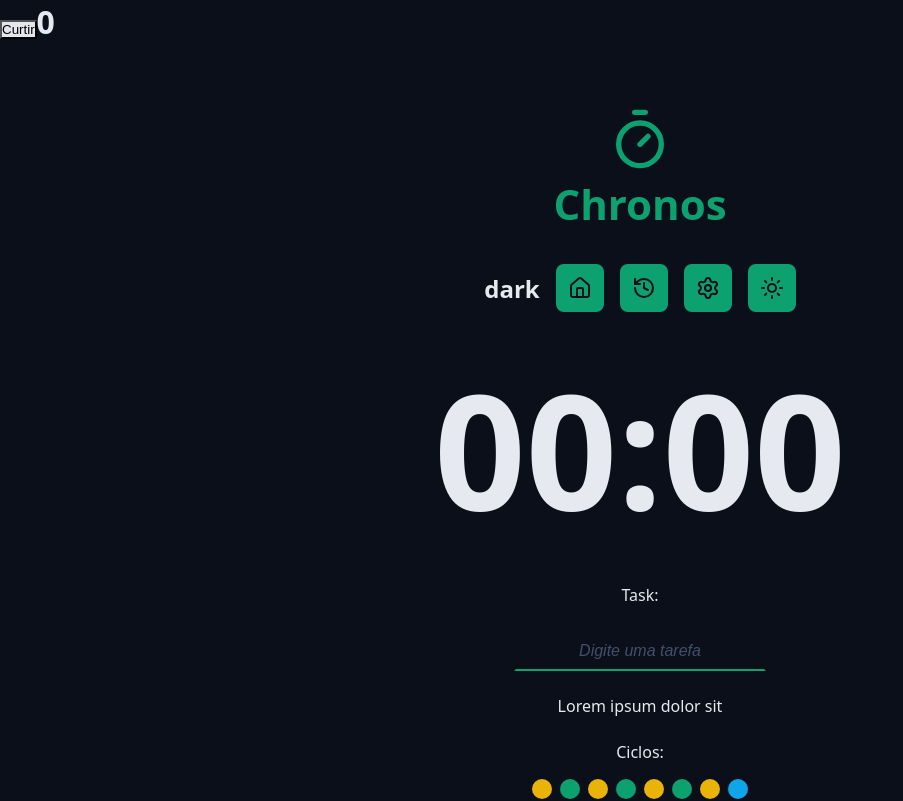
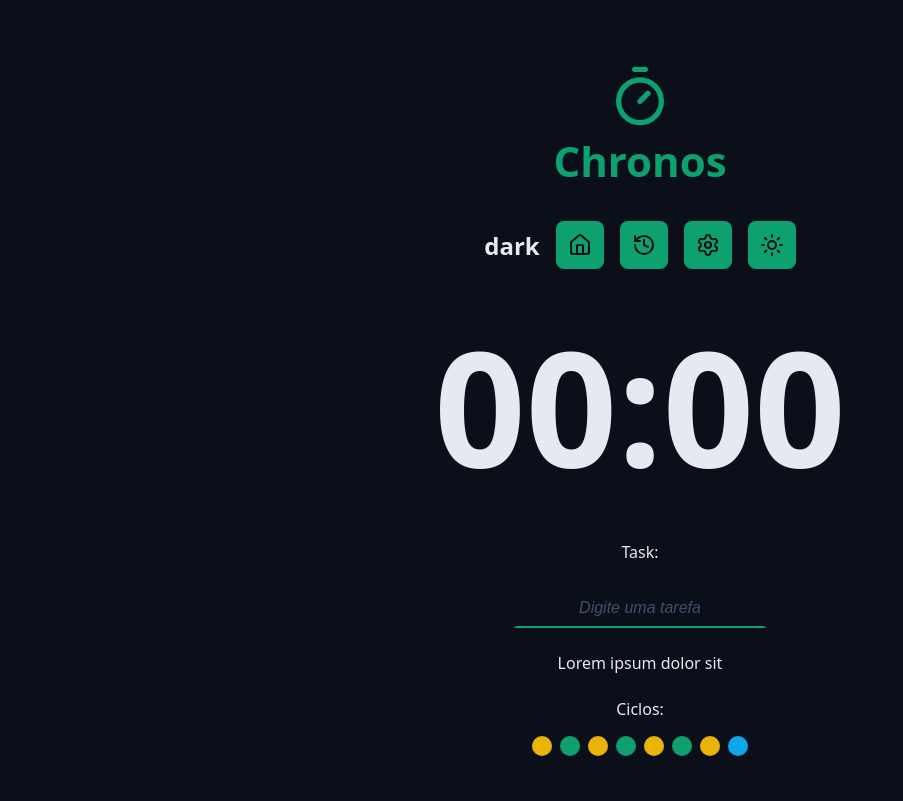
Before and after one commit to Railapa/Chronos, a React (Vite) app in the folder chronos-pomodoro/: page / in a window 1280 px wide. Shown: the top 801 px of the page, without its empty margins (0-903 px from the left). Built offline with nearby package versions, Linux system fonts and the light colour scheme.

Commit message:
Update App.tsx

```diff
--- a/chronos-pomodoro/src/App.tsx
+++ b/chronos-pomodoro/src/App.tsx
@@ -10,31 +10,11 @@ import { Cycles } from './components/Cycles/Cycles'
 import { DefaultButton } from './components/DefaultButton/DefaultButton'
 import { PlayCircleIcon } from 'lucide-react'
 import { Footer } from './components/Footer/Footer'
-import { useState } from 'react'
 
 export const App = () => {
 
-    const [numberLikes, setNumberLikes] = useState(0)
-    const [like, setLike] = useState(false)
-
-    function handleClick(){
-        setLike(prevState => !prevState)
-        setNumberLikes(prevState => like ? prevState - 1 : prevState + 1)
-    }
-
-    const styleButton = {
-        backgroundColor: like ? '#1877f2' : '#e4e6eb',
-        color: like ? '#fff' : '#000'
-    }
-
     return (
         <>
-
-            <h1>
-                <button style={styleButton} onClick={handleClick}>{like ? 'Curtido' : 'Curtir'}</button>
-                <span>{numberLikes}</span>
-            </h1>
-
             <Container>
                 <Logo />
             </Container>
```
